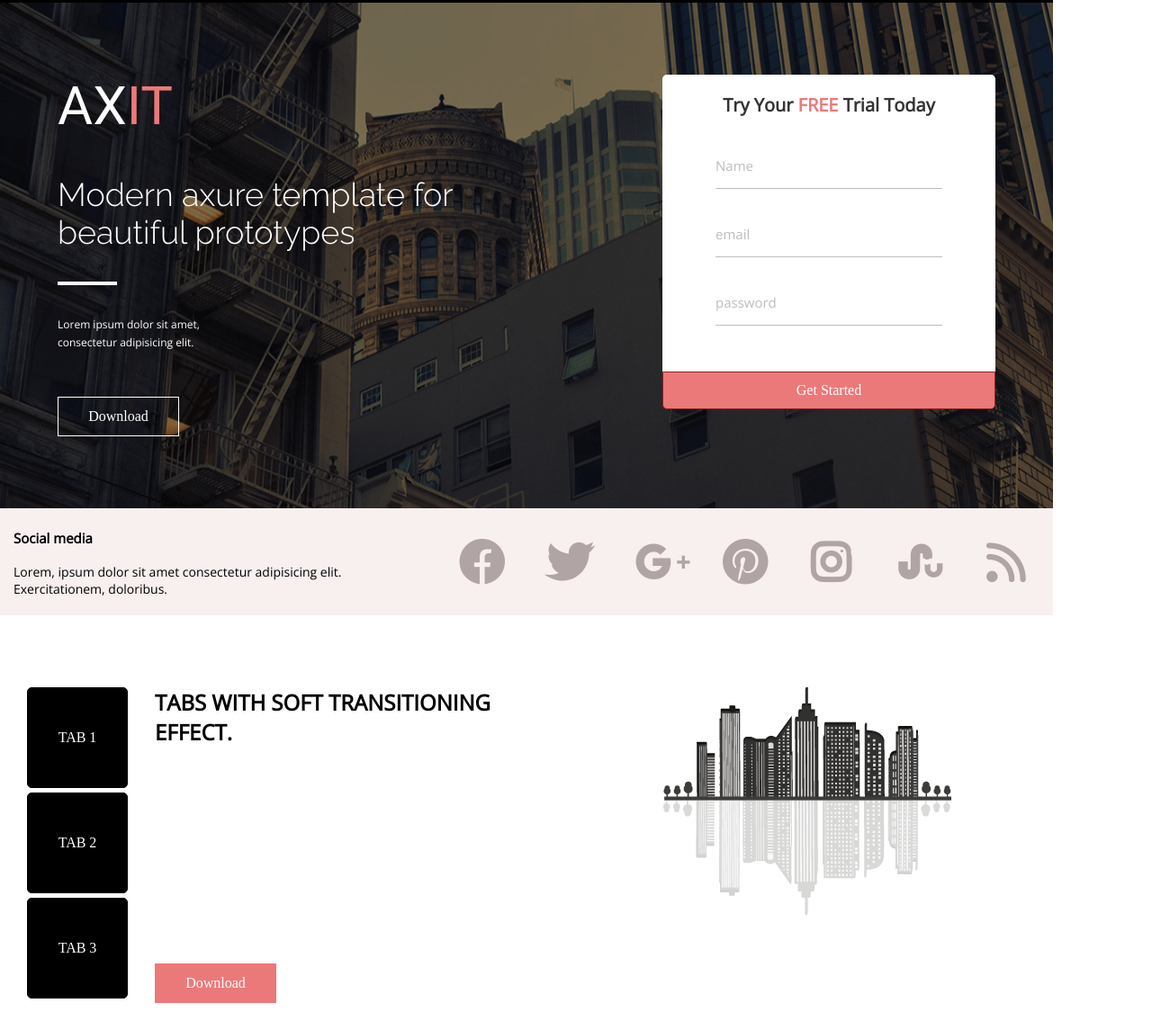
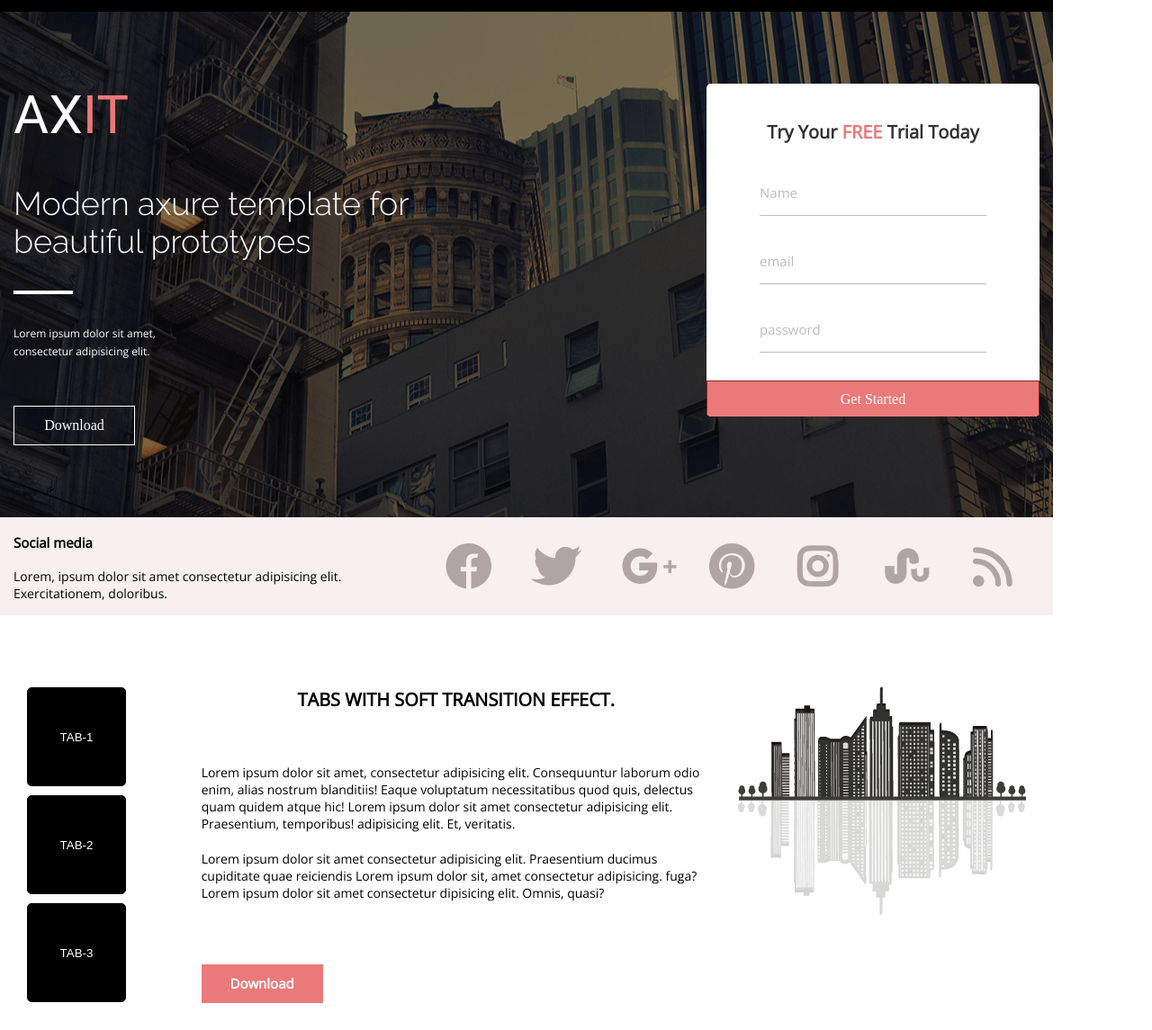
Before and after one commit to EgorDoroshevich/FE45-onl-Front-End-EgorDoroshevich, a plain HTML site: page FE45-onl-Front-End-Landing-EgorDoroshevich/index.html in a window 1280 px wide. Shown: the part 67-1212 px from the top of the page at 90% size. Drawn offline with nearby package versions, Linux system fonts and the light colour scheme.

Commit message:
added landing-1 intro html

```diff
--- a/FE45-onl-Front-End-Landing-EgorDoroshevich/css/awesome.css
+++ b/FE45-onl-Front-End-Landing-EgorDoroshevich/css/awesome.css
@@ -21,7 +21,7 @@
    }
 .awesome-card{
     width: 350px;
-    margin:15px;
+    margin: 0 15px;
     }
 .awesome-card-img{
     width: 70px;
--- a/FE45-onl-Front-End-Landing-EgorDoroshevich/css/axure.css
+++ b/FE45-onl-Front-End-Landing-EgorDoroshevich/css/axure.css
@@ -1,5 +1,5 @@
 .axure{
-  max-width: 1170px;
+ max-width: 1170px;
   padding: 80px 0;
   position: relative;
   background: url("../img/background.png") no-repeat center;
--- a/FE45-onl-Front-End-Landing-EgorDoroshevich/css/header.css
+++ b/FE45-onl-Front-End-Landing-EgorDoroshevich/css/header.css
@@ -1,13 +1,15 @@
 .header{
    max-width: 1170px;
+   padding: 5px 0;
     background-color: #000000;
     position:sticky;
     top:0px;
     z-index: 999;
 }
-.container-head{
+.head-contant{
     max-width: 1170px;
     height: 70px;
+    margin: 0 -15px;
     display: flex;
     flex-wrap:wrap;
     justify-content: space-between;
--- a/FE45-onl-Front-End-Landing-EgorDoroshevich/css/index.css
+++ b/FE45-onl-Front-End-Landing-EgorDoroshevich/css/index.css
@@ -31,7 +31,7 @@
     max-width: 1170px;
     padding: 0 15px;
     position: relative;
-    z-index: 2;
+    z-index: 100;
     }
 
 .tittle{
--- a/FE45-onl-Front-End-Landing-EgorDoroshevich/css/main.css
+++ b/FE45-onl-Front-End-Landing-EgorDoroshevich/css/main.css
@@ -1,14 +1,18 @@
-.container-modern{
+.modern{
+    padding: 80px 0;
+    background:url("../img/background-1\ 1.png") no-repeat center;
+    position: relative;
+}
+.modern-head{
     max-width: 1170px;
-    padding: 80px 0;
+    margin: 0 -15px;
     display: flex;
-    justify-content: space-around;
+    justify-content: space-between;
     flex-wrap: wrap;
-    background:url("../img/background-1\ 1.png") no-repeat center;
     background-size: cover;
     position: relative;
 }
-.container-modern::after{
+.modern::after{
     content:"";
     position: absolute;
     top: 0px;
@@ -22,6 +26,7 @@
 }
 .modern-wrap{
     width: 544px;
+    margin: 0 15px;
     z-index: 10;
 }
 .modern-wrap span{
@@ -72,14 +77,16 @@
 .try{
     width: 370px;
     height:370px;
+    margin: 0 15px;
     background:#FFF;
     border-radius: 5px;
     z-index:10;
+    overflow: hidden;
   }
 
 .form-content {
     width: 370px;
-    padding: 0 59px;
+    padding: 20px 59px;
     margin: auto;
     display:block;
     justify-content:space-around;
@@ -113,6 +120,9 @@
     justify-content: space-between;
     margin-bottom: 40px;
     }
+.form-content-item:nth-last-child(1){
+    margin-bottom: 0px;
+    }
 .form-input{
     width: 100%;
     border:none;
@@ -123,7 +133,6 @@
     width: 370px;
     display: inline-block;
     border: 1px solid rgb(138, 37, 37);
-    border-radius:0 0 5px 5px;
     text-align: center;
     line-height: 40px;
     background-color: #EC7979;
--- a/FE45-onl-Front-End-Landing-EgorDoroshevich/css/price.css
+++ b/FE45-onl-Front-End-Landing-EgorDoroshevich/css/price.css
@@ -20,12 +20,14 @@
 }
 .price-main{
     max-width: 1170px;
+    margin: 0 -15px;
      display:flex;
+     justify-content: space-between;
      flex-wrap: wrap;
 }
 .pricing{
     width:340px;
-    margin:  15px;
+    margin: 0 15px;
 }
 .price-card-tarif{
     display: flex;
--- a/FE45-onl-Front-End-Landing-EgorDoroshevich/css/social.css
+++ b/FE45-onl-Front-End-Landing-EgorDoroshevich/css/social.css
@@ -1,7 +1,11 @@
-.container-social{
+.social{
+    padding: 15px 0;
+    background: #F8EFEF;
+}
+
+.social-content{
     max-width: 1170px;
-    padding: 20px 0;
-    background: #F8EFEF;
+    margin: 0 -15px;
     display: flex;
     flex-wrap: wrap;
     justify-content: space-between;
@@ -32,6 +36,7 @@
     }
 .networks{
     width: 684px;
+    margin: 0 15px;
     display:flex;
     justify-content: space-around;
     align-items:center;
--- a/FE45-onl-Front-End-Landing-EgorDoroshevich/css/tabs.css
+++ b/FE45-onl-Front-End-Landing-EgorDoroshevich/css/tabs.css
@@ -1,101 +1,79 @@
 .tabs{
     max-width: 1170px;
-    padding:80px 0;
+    padding: 80px 0;
 }
-.container-tab{
-    max-width: 1170px;
-    padding: 0 15px;
+.tabs-content{
     display:flex;
-    flex-wrap: wrap;
+    justify-content: space-between;
  }
-.tab{
-    display: flex;
-    flex-direction: column;
-    justify-content: space-around;
+.tabs-btn{
+    display: inline-block;
+    justify-content: space-between;
+    align-items:center;
+    margin:0 15px;
 }
-.tab_item{
-    flex: 0 1 33.33333%;
-    width: 112px;
-    line-height: 110px;
-    margin-bottom: 5px;
+.tab__btn{
+    width: 110px;
+    height:110px;
+    margin-bottom: 10px;
+    text-transform: uppercase;
+    border:1px solid #000000;
+    border-radius:5px;
     background-color: #000000;
-    border: 1px solid rgb(0, 0, 0);
-    border-radius: 5px;
-    color:rgb(255, 255, 255);
-    text-align: center;
-    transition: 0.3s;
+    color:#fff;
+    transition: 0.4s;
     }
-.tab_item:hover{
-    background-color:  #EC7979;
-    color:#fff;
-    transform: scale(1.02);
-    border: 1px solid #EC7979;
-    cursor: pointer;
+.tab__btn:hover{
+    background-color: #EC7979;
+    border:1px solid #EC7979;
+    transform: scale(0.85);
 }
-.tab-main{
+.tabs-head{
     margin: 0 15px;
 }
-.effects{
-    width: 900px;
-    display: flex;
-    justify-content: space-between;
-}
-.soft{
-    max-width: 450px;
-    display: flex;
-    flex-direction: column;
-    justify-content: space-between;
-    margin:0 15px;
-}
-.tabs-soft{
-font-family: 'Open sans';
-font-weight: 900;
-font-size: 24px;
+.tab__head{
+    font-family: 'Open Sans';
+    font-weight: 700;
+    font-size: 20px;
+    line-height: 27px;
+    text-align: center;
     text-transform: uppercase;
     margin-bottom: 58px;
 }
-.tabs-content {
+.tab__tittle{
     margin-bottom: 20px;
-    display: none;
 }
-.tabs-content:nth-child(2){
-    background-color: rgb(88, 54, 236);
+.tab__tittle p{
+    font-family: 'Open Sans';
+    font-weight: 400;
+    font-size: 14px;
+    line-height: 19px;
 }
-.tabs-content:nth-child(3){
-
-    background-color: rgb(182, 250, 54);
+.tab__massage{
+    margin-bottom: 70px;
 }
-.tabs-content:target{
-    display: block;
+.tab__massage p{
+    font-family: 'Open Sans';
+    font-style: normal;
+    font-weight: 400;
+    font-size: 14px;
+    line-height: 19px;
 }
-
-.soft p{
-font-family: 'Open sans';
-font-weight: 200;
-font-size: 14px;
-text-transform: uppercase;
-}
-.softit a{
-    color:#fff;
-}
-.softit{
-    margin-top: 40px;
+.tabs-link{
 width: 135px;
 line-height: 42px;
-    display: inline-block;
+text-align: center;
 background-color: #EC7979;
-    border: 1px solid #EC7979;
+color: #FFFFFF;
+}
+.tabs-link a{
+    background-color: #EC7979;
+    color: #FFFFFF;
+    font-family: 'Open Sans';
+    font-weight: 600;
+    font-size: 15px;
     text-align: center;
-    transition: 0.3s;
 }
-.softit:hover   {
-    background-color: #fff;
-    color:#EC7979;
-    border: 1px solid #EC7979;
-    transform: scale(1.02);
-    cursor: pointer;
+.tabs-img{
+    margin: 0 15px;
 }
-.soft-img{
-    width: 320px;
-    margin:0 15px;
-}
--- a/FE45-onl-Front-End-Landing-EgorDoroshevich/index.html
+++ b/FE45-onl-Front-End-Landing-EgorDoroshevich/index.html
@@ -10,7 +10,8 @@
 </head>
 <body>
    <header class="header">
-      <div class="container-head">
+      <div class="container">
+         <div class="head-contant">
          <div class="axit">
           <span>AX</span>
          </div>
@@ -22,9 +23,12 @@
             <a href="#" class="axit-info-cont">Contact</a>
          </nav>
          </div>
+      </div>
+
    </header>
 <main class="modern">
-   <div class="container-modern">
+   <div class="container">
+      <div class="modern-head">
       <div class="modern-wrap">
        <span>AX</span>
        <h1 class="modern-temp">
@@ -63,17 +67,15 @@
         </a>
          </div>
          </div>
-
-
-
-
          </form>
          </div>
       </div>
+
 </main>
 
    <section class="social">
-     <div class="container-social">
+     <div class="container">
+      <div class="social-content">
       <div class="social-media">
          <h2 class="tittle-media">
             Social media
@@ -122,46 +124,48 @@
          </li>
       </ul>
           </div>
-
-
-
+      </div>
    </section>
 
    <section class="tabs">
-     <div class="container-tab">
-      <div class="tab-main">
-         <nav class="tab">
-          <a href="#tab_01" class="tab_item"> TAB 1</a>
-          <a href="#tab_02" class="tab_item"> TAB 2</a>
-          <a href="#" class="tab_item"> TAB 3</a>
-            </nav>
+   <div class="container">
+      <div class="tabs-content">
+      <div class="tabs-btn">
+      <button class="tab__btn">
+         tab-1
+      </button>
+      <button class="tab__btn">
+         tab-2
+      </button>
+      <button class="tab__btn">
+         tab-3
+      </button>
       </div>
-    <div class="effects">
-            <div class="soft">
-               <h3 class="tabs-soft">
-                  tabs with soft transitioning effect.
+      <div class="tabs-head">
+         <h3 class="tab__head">
+            tabs with soft transition effect.
          </h3>
-               <div id="tab_01"class="tabs-content" >
+          <div class="tab__tittle">
             <p>Lorem ipsum dolor sit amet, consectetur adipisicing elit.
-                  Perspiciatis quas ut placeat dolor fuga eveniet explicabo
-                  officiis obcaecati, rem odio neque assumenda facere perferendis
-                  praesentium ea aliquam quod distinctio aliquid, magnam,
-                  molestiae et? Eum, illum.
-               </p></div>
-            <div id="tab_02"class="tabs-content" >
-               <p>Lorem ipsum dolor sit, amet consectetur adipisicing elit.
-                  Reprehenderit nemo sapiente aperiam.
+            Consequuntur laborum odio enim, alias nostrum blanditiis!
+            Eaque voluptatum necessitatibus quod quis, delectus quam
+            quidem atque hic! Lorem ipsum dolor sit amet consectetur adipisicing elit.
+            Praesentium, temporibus! adipisicing elit. Et, veritatis.
           </p>
           </div>
-               <div class="softit">
-                  <a href="#">Download</a>
+          <div class="tab__massage">
+           <p>Lorem ipsum dolor sit amet consectetur adipisicing elit.
+             Praesentium ducimus cupiditate quae reiciendis Lorem ipsum dolor sit,
+             amet consectetur adipisicing. fuga? Lorem ipsum dolor sit amet consectetur
+             dipisicing elit. Omnis, quasi?</p>
+          </div>
+          <div class="tabs-link">
+            <a href="#" class="tab__link">Download</a>
           </div>
       </div>
-
-             <div  class= "tabs-img" >
-               <img src="./img/sity.png" alt="#">
+      <div class="tabs-img">
+         <img src="./img/sity.png" alt="" class="tab__img">
       </div>
-
    </div>
    </div>
 
@@ -388,7 +392,7 @@
             </p>
                </div>
     </div>
-<div class="container-main">
+<form class="container-main">
    <div class="main-contact">
     <div class="contact-info">
         <div class="label-name">
@@ -419,11 +423,12 @@
     </div>
       </div>
 
-</div>
+</form>
  </div>
 </section>
- <footer>
-   <div class="container-foot">
+ <footer class="footer">
+   <div class="container">
+      <div class="foot-content">
     <ul class="foot-link">
       <li class="foot-link-img">
          <a href="#">
@@ -462,6 +467,7 @@
       </li>
    </ul>
    </div>
+</div>
  </footer>
 </body>
 </html>
```
Also changed, not shown: FE45-onl-Front-End-Landing-EgorDoroshevich/css/customer.css (+9 -9 lines), FE45-onl-Front-End-Landing-EgorDoroshevich/css/footer.css (+10 -7 lines). Lines whose indentation alone changed are shown as unchanged.
